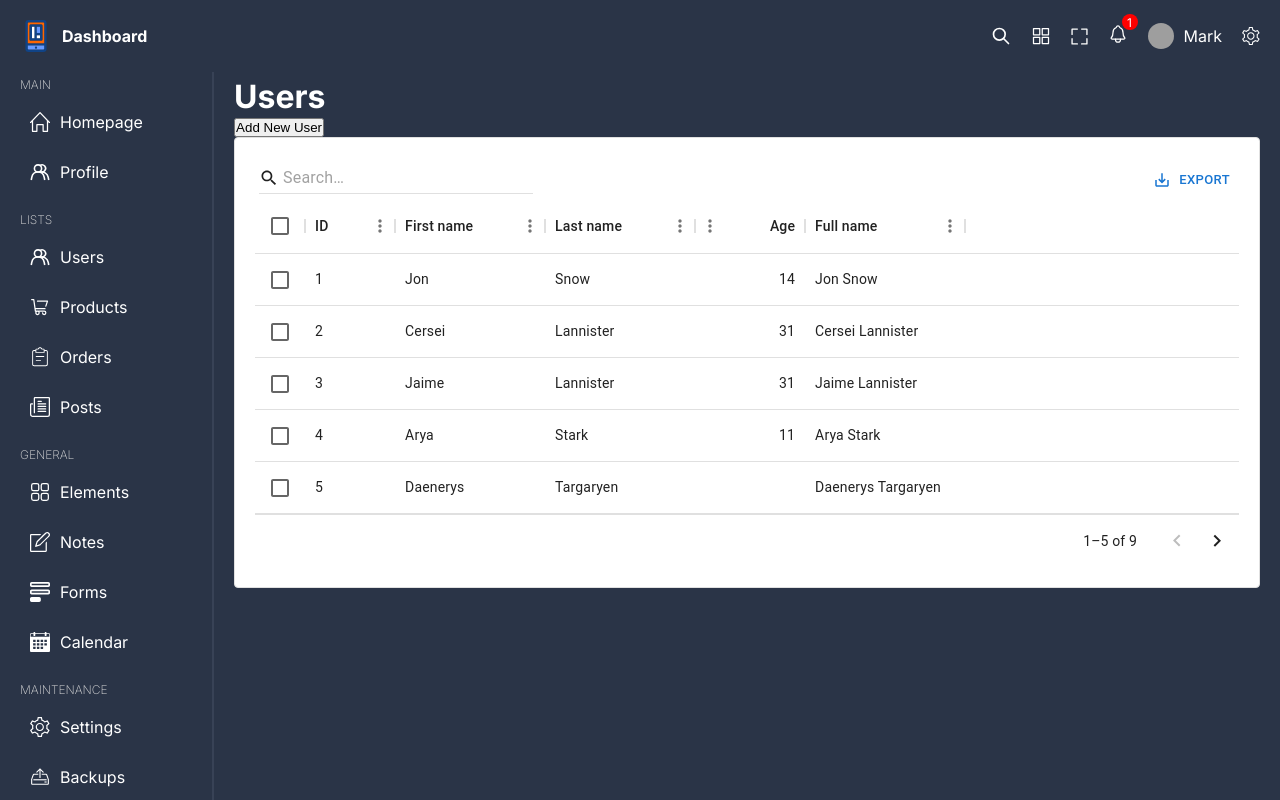
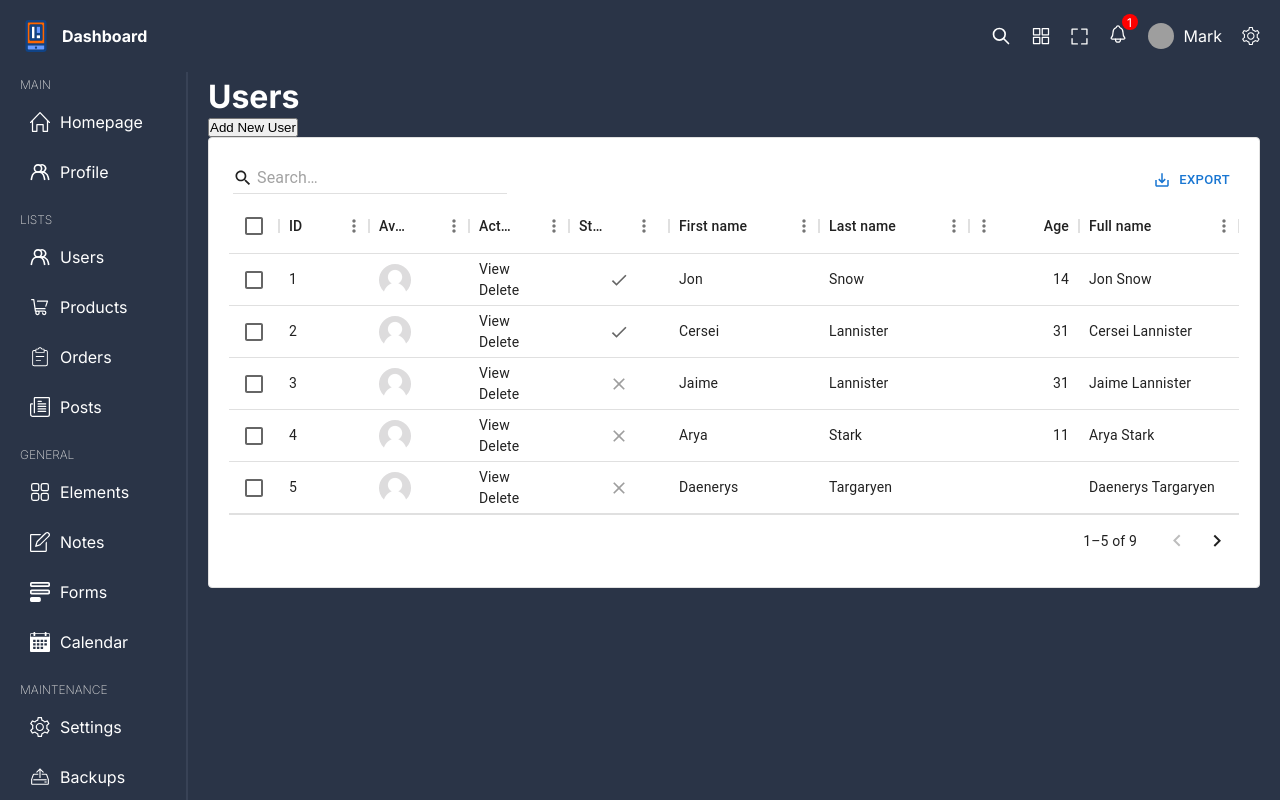
Before and after one commit to Narotam-Mishra/react-admin-dashboard, a React (Vite) app: page /users in a window 1280 px wide. Shown: the top 800 px of the page. Built offline with nearby package versions, Linux system fonts and the light colour scheme; grey boxes are pictures that could not be loaded; the HTML template or start-up script is replaced by a standard one.

Commit message:
react-responsive-dashboard_1.8

```diff
--- a/src/components/dataTable/DataTable.scss
+++ b/src/components/dataTable/DataTable.scss
@@ -8,5 +8,12 @@
         .MuiDataGrid-toolbarContainer{
             flex-direction: row-reverse;
         }
+
+        img{
+            width: 32px;
+            height: 32px;
+            border-radius: 50%;
+            object-fit: cover;
+        }
     }
 }
--- a/src/components/dataTable/DataTable.tsx
+++ b/src/components/dataTable/DataTable.tsx
@@ -4,40 +4,69 @@
 const DataTable = () => {
 
     const columns: GridColDef[] = [
-        { field: 'id', headerName: 'ID', width: 90 },
+      { field: "id", headerName: "ID", width: 90 },
       {
-          field: 'firstName',
-          headerName: 'First name',
+        field: "avatar",
+        headerName: "Avatar",
+        width: 100,
+        renderCell: (params) => {
+          return (
+            <img src={params.row.img || "/noavatar.png"} alt="avatar icon" />
+          );
+        },
+      },
+      {
+        field: "actions",
+        headerName: "Actions",
+        width: 100,
+        renderCell: (params) => {
+          return (
+            <div className="action">
+                <div className="view">View</div>
+                <div className="delete">Delete</div>
+            </div>
+          );
+        },
+      },
+      {
+        field: "status",
+        headerName: "Status",
+        width: 100,
+        type: "boolean",
+      },
+      {
+        field: "firstName",
+        headerName: "First name",
         width: 150,
         editable: true,
       },
       {
-          field: 'lastName',
-          headerName: 'Last name',
+        field: "lastName",
+        headerName: "Last name",
         width: 150,
         editable: true,
       },
       {
-          field: 'age',
-          headerName: 'Age',
-          type: 'number',
+        field: "age",
+        headerName: "Age",
+        type: "number",
         width: 110,
         editable: true,
       },
       {
-          field: 'fullName',
-          headerName: 'Full name',
-          description: 'This column has a value getter and is not sortable.',
+        field: "fullName",
+        headerName: "Full name",
+        description: "This column has a value getter and is not sortable.",
         sortable: false,
         width: 160,
         valueGetter: (params: GridValueGetterParams) =>
-            `${params.row.firstName || ''} ${params.row.lastName || ''}`,
+          `${params.row.firstName || ""} ${params.row.lastName || ""}`,
       },
     ];
 
       const rows = [
-        { id: 1, lastName: 'Snow', firstName: 'Jon', age: 14 },
-        { id: 2, lastName: 'Lannister', firstName: 'Cersei', age: 31 },
+        { id: 1, lastName: 'Snow', firstName: 'Jon', age: 14, status: true },
+        { id: 2, lastName: 'Lannister', firstName: 'Cersei', age: 31, status: true },
         { id: 3, lastName: 'Lannister', firstName: 'Jaime', age: 31 },
         { id: 4, lastName: 'Stark', firstName: 'Arya', age: 11 },
         { id: 5, lastName: 'Targaryen', firstName: 'Daenerys', age: null },
```
Lines whose indentation alone changed are shown as unchanged.
